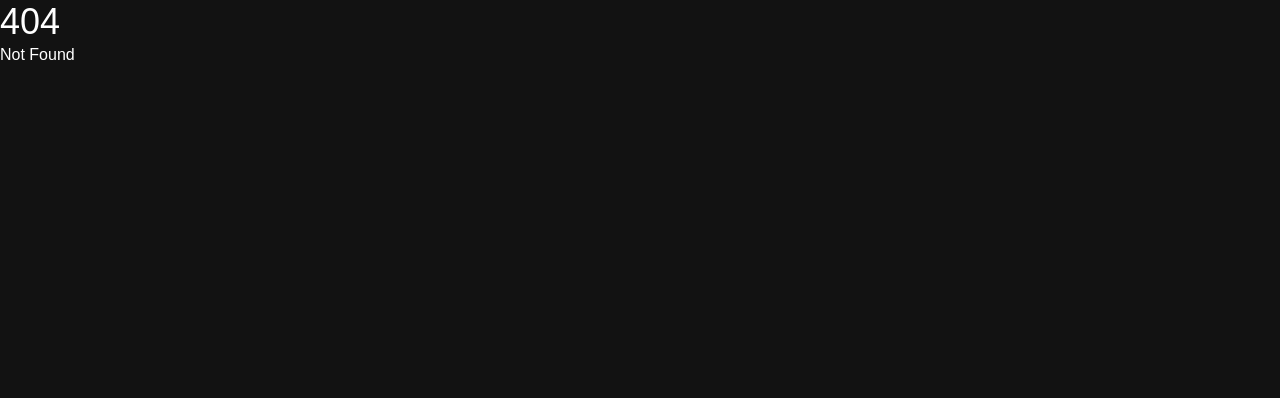
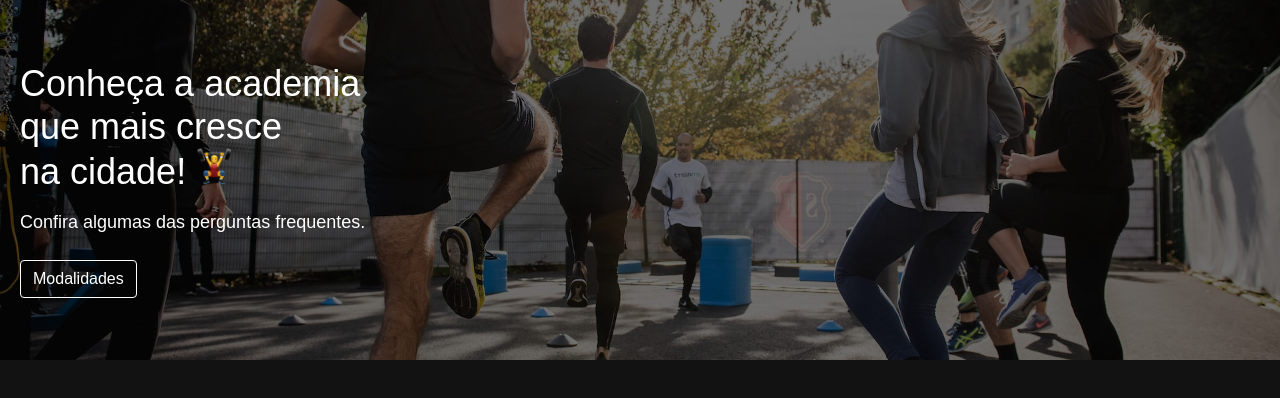
Before and after one commit to juceliocosta/academia-lab, a SvelteKit app: page /sobre in a window 1280 px wide. Before the commit this address had no page. Shown: the top 398 px of the page. Built offline with nearby package versions, Linux system fonts and the light colour scheme.

Commit message:
adicionar banner da página Sobre

```diff
--- /dev/null
+++ b/src/routes/sobre/+page.svelte
@@ -0,0 +1,14 @@
+<script>
+	import Intro from '#lib/Intro.svelte';
+	import exercicios from '#lib/assets/exercicios-grupo.jpg';
+	import weight from '#lib/assets/icon-weight.png';
+</script>
+
+<Intro
+	title="Conheça a academia que mais cresce na cidade!"
+	content="Confira algumas das perguntas frequentes."
+	img={exercicios}
+	icon={weight}
+	btn="Modalidades"
+	href="/modalidades"
+/>
```
